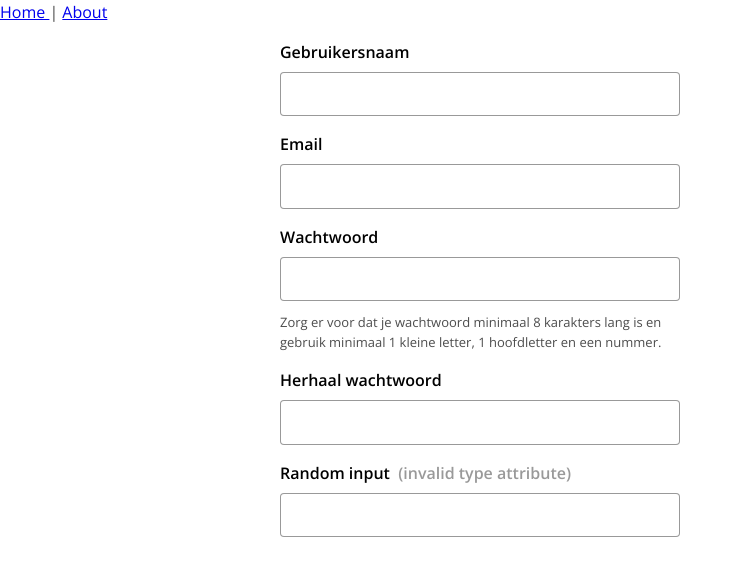
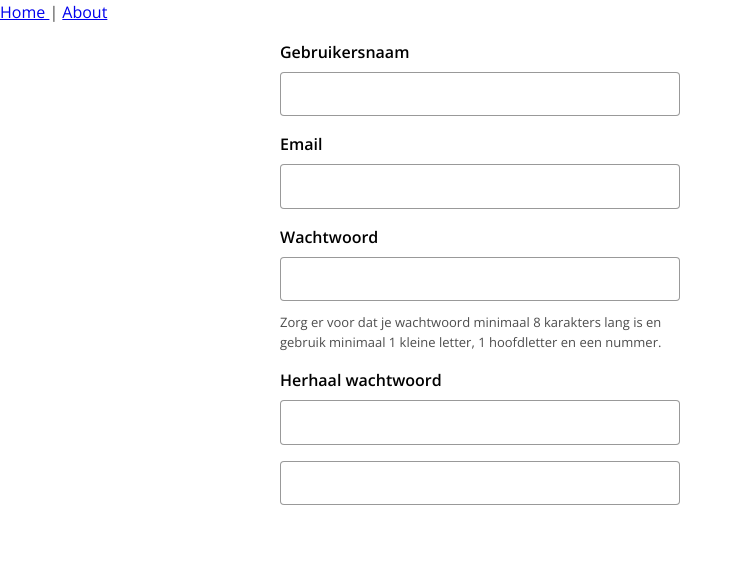
Before and after one commit to GLambermont/SDG-Dashboard, a Vue app: page /#/ in a window 1280 px wide. Shown: the top 576 px of the page, without its empty margins (0-742 px from the left). Built offline with nearby package versions, Linux system fonts and the light colour scheme.

Commit message:
Added error caption

```diff
--- a/src/components/TextInput.vue
+++ b/src/components/TextInput.vue
@@ -2,7 +2,7 @@
   <fieldset class="text-input" :class="baseClasses">
     <label :for="`${id}-input`" v-if="$slots.label">
       <slot class="test" name="label" />
-      <span class="tag" v-if="tag != null">&nbsp; {{ tagText }}</span>
+      <span class="tag" v-if="tag != null">{{ tagText }}</span>
     </label>
 
     <!-- Single line input -->
@@ -31,6 +31,7 @@
     ></textarea>
 
     <p class="caption" v-if="$slots.caption"><slot name="caption"/></p>
+    <p class="caption" v-if="$slots['error-caption'] && isInvalid"><slot name="error-caption"/></p>
   </fieldset>
 </template>
 
@@ -48,6 +49,7 @@ export default {
   },
   mounted() {
     this.id = this._uid;
+    console.log(this.$slots['error-caption'])
   },
   props: {
     disabled: { default: false, type: Boolean },
@@ -64,9 +66,9 @@ export default {
       if (this.tag != null && this.tag != '') {
         return this.tag;
       } else if (this.tag != null && this.required) {
-        return ' (required)';
+        return '(required)';
       } else if (this.tag != null && !this.required) {
-        return ' (optional)';
+        return '(optional)';
       }
     },
 
@@ -123,6 +125,7 @@ label {
   color: $sdg-c-heading-dark;
 
   .tag {
+    margin-left: 8px;
     color: rgba(#000, 0.4);
   }
 }
--- a/src/views/Home.vue
+++ b/src/views/Home.vue
@@ -7,6 +7,7 @@
 
       <text-input type="email" required>
         <template slot="label">Email</template>
+        <template slot="error-caption">Dit is een error caption.</template>
       </text-input>
 
       <text-input type="password" required>
@@ -19,9 +20,7 @@
       </text-input>
 
 
-      <text-input type="search" tag="(invalid type attribute)">
-        <template slot="label">Random input</template>
-      </text-input>
+      <text-input type="search"></text-input>
     </div>
   </div>
 </template>
```
